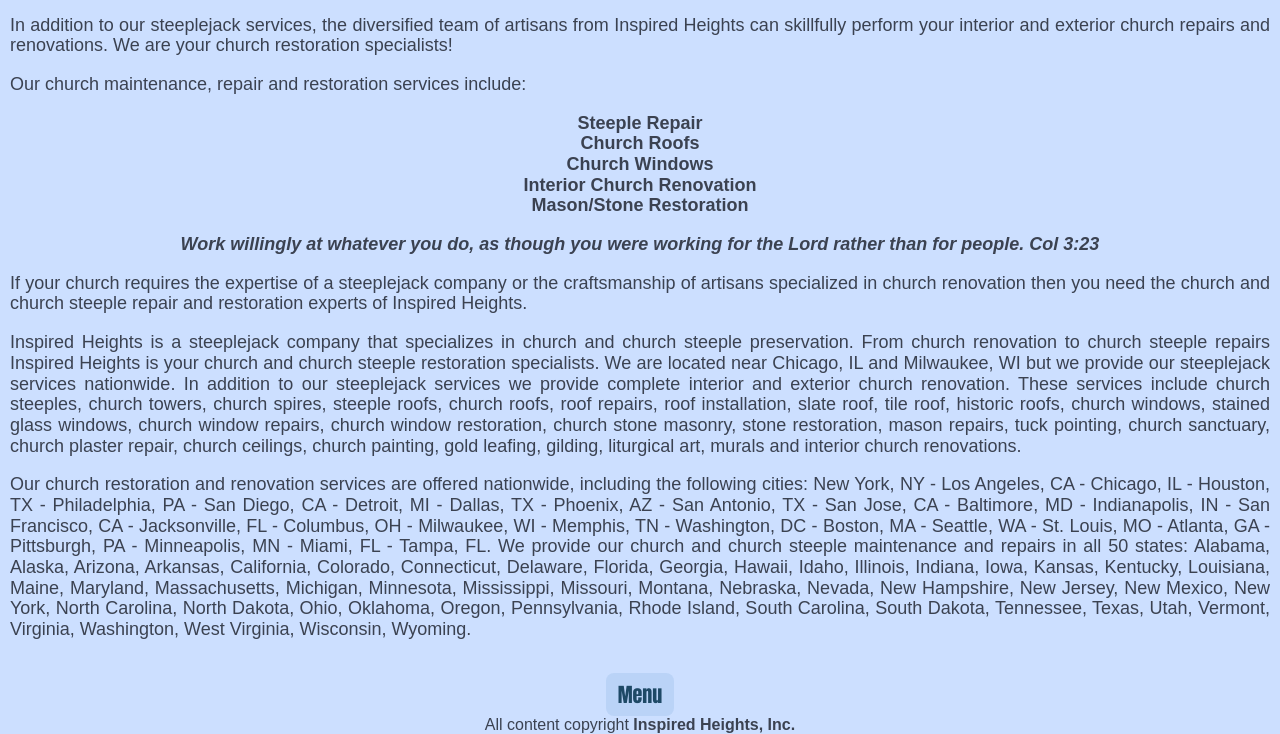
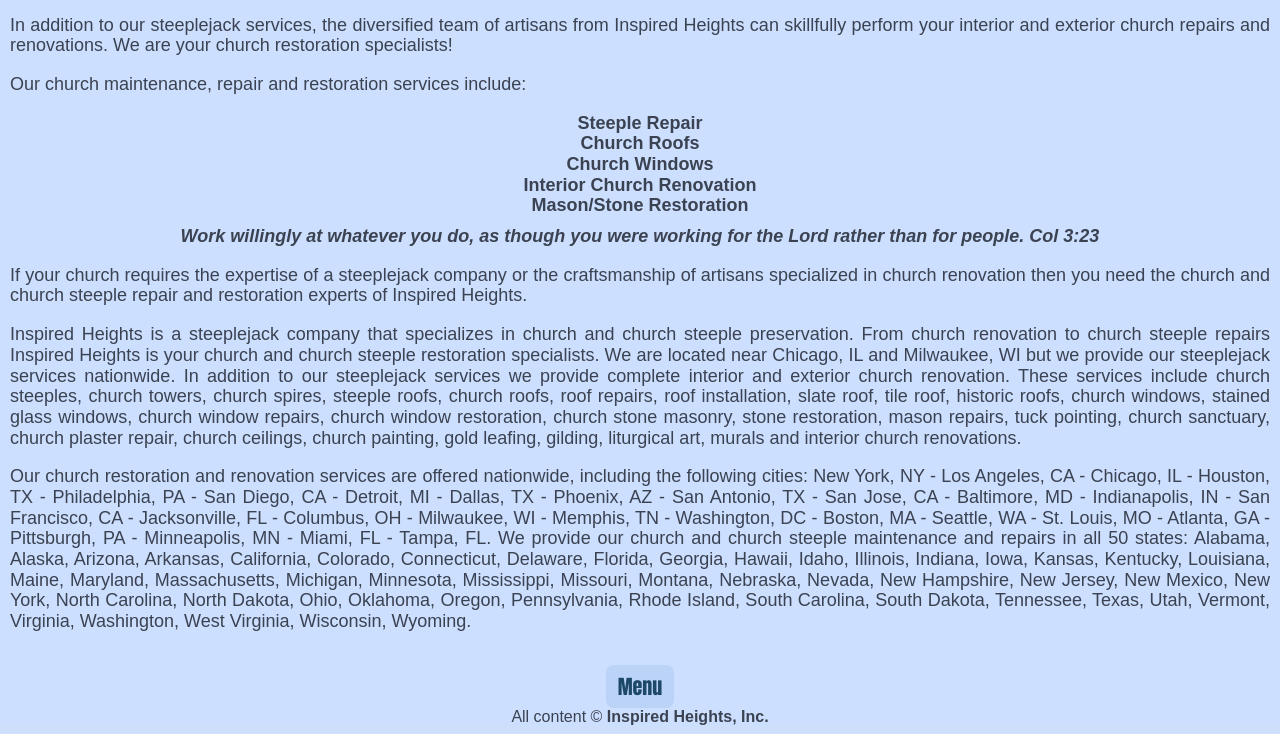
Before and after one commit to TechGladiator/inspired-heights, a PHP site: page / in a window 1280 px wide. Shown: the part 581-1315 px from the top of the page. Run offline with PHP 8.4, Linux system fonts and the light colour scheme; some web fonts are replaced.

Commit message:
change nav menu to drop up from menu button remove margins from ul elements causing bug when attempting to navigate change 'copyright' to '&copy;' on copyright notice

```diff
--- a/css/style.css
+++ b/css/style.css
@@ -27,6 +27,7 @@ a:hover {
 ul {
     list-style: none;
     padding: inherit;
+    margin: 0;
 }
 
 /* --- Main Header and Logo --- */
@@ -119,6 +120,7 @@ header {
 
 .main-nav:hover .nav {
     display: block;
+    bottom: 100%;
 }
 
 .main-nav:hover .nav-button {
--- a/index.html
+++ b/index.html
@@ -130,7 +130,7 @@
 
        <div>
 
-           <span>All content copyright <strong>Inspired Heights, Inc.</strong></span>
+           <span>All content &copy; <strong>Inspired Heights, Inc.</strong></span>
 
        </div>
 
```
